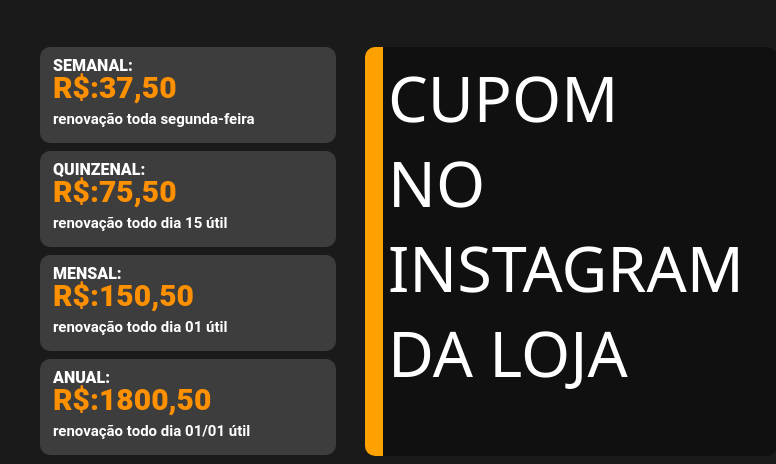
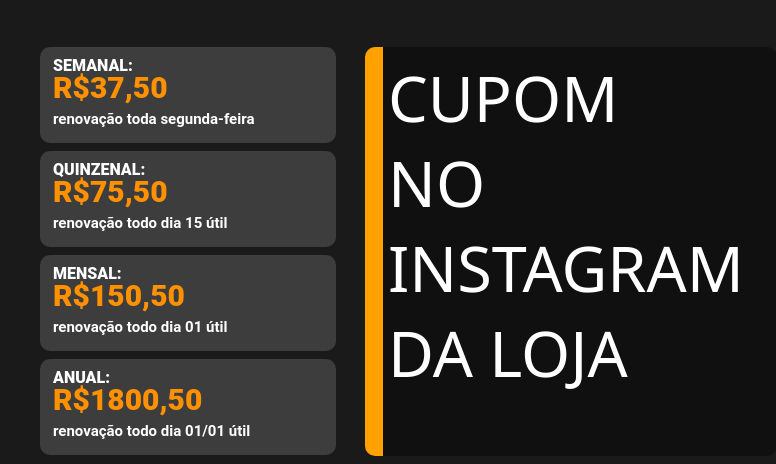
Before and after one commit to Emanuel47578/you-healthy03, a plain HTML site: page index.html in a window 1280 px wide. Shown: the part 1337-1801 px from the top of the page, without its empty margins (0-776 px from the left). Drawn offline with Linux system fonts and the light colour scheme.

Commit message:
Update index.html

```diff
--- a/index.html
+++ b/index.html
@@ -58,22 +58,22 @@
         <p id="marc-pg3" class="marca-pg3">.</p>
         <a href=""><div class="card-plano1">
             <p class="semanal">SEMANAL:</p>
-            <p class="preço1">R$:37,50</p>
+            <p class="preço1">R$37,50</p>
             <p class="legenda">renovação toda segunda-feira</p>
         </div></a>
         <a href=""><div class="card-plano2">
             <p class="quinzenal">QUINZENAL:</p>
-            <p class="preço2">R$:75,50</p>
+            <p class="preço2">R$75,50</p>
             <p class="legenda">renovação todo dia 15 útil</p>
         </div></a>
         <a href=""><div class="card-plano3">
             <p class="mensal">MENSAL:</p>
-            <p class="preço3">R$:150,50</p>
+            <p class="preço3">R$150,50</p>
             <p class="legenda">renovação todo dia 01 útil</p>
         </div></a>
         <a href=""><div class="card-plano4">
             <p class="anual">ANUAL:</p>
-            <p class="preço4">R$:1800,50</p>
+            <p class="preço4">R$1800,50</p>
             <p class="legenda">renovação todo dia 01/01 útil</p>
         </div></a>
         <div class="caixatexto2">
```
